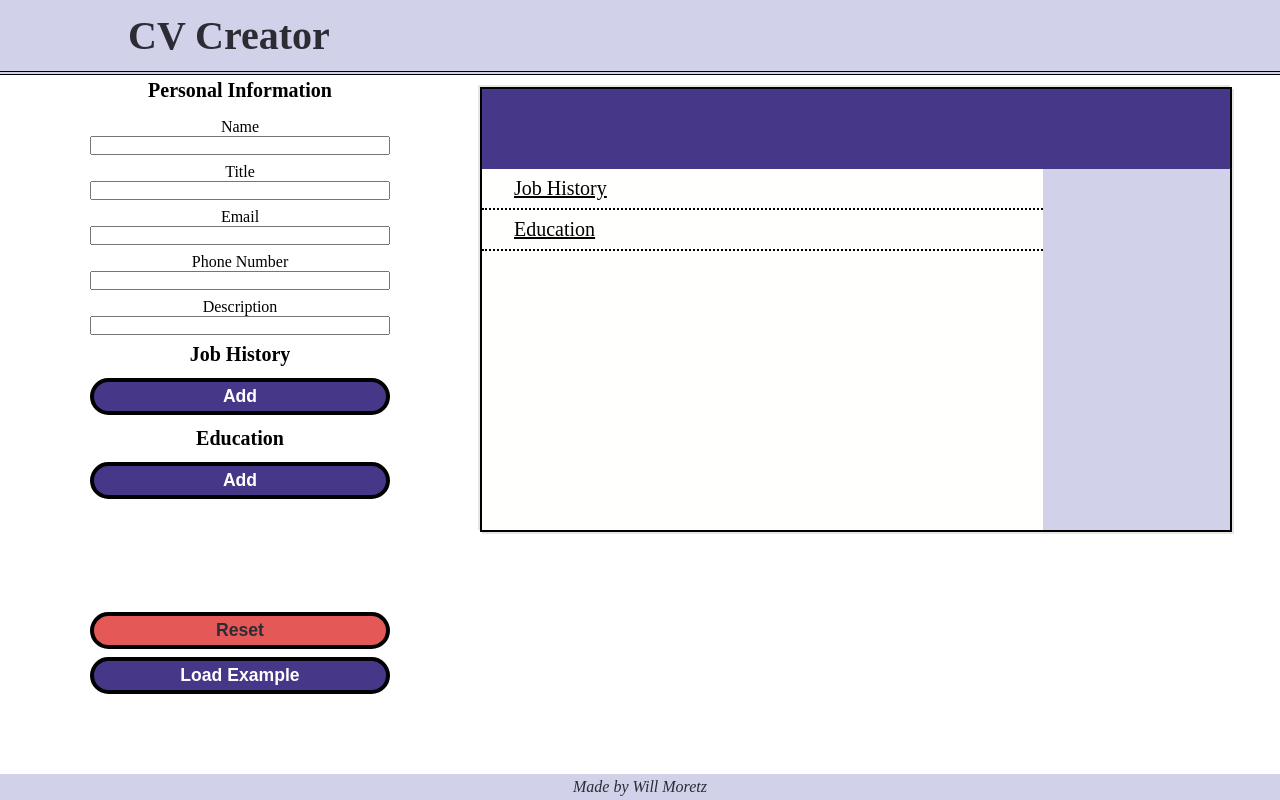
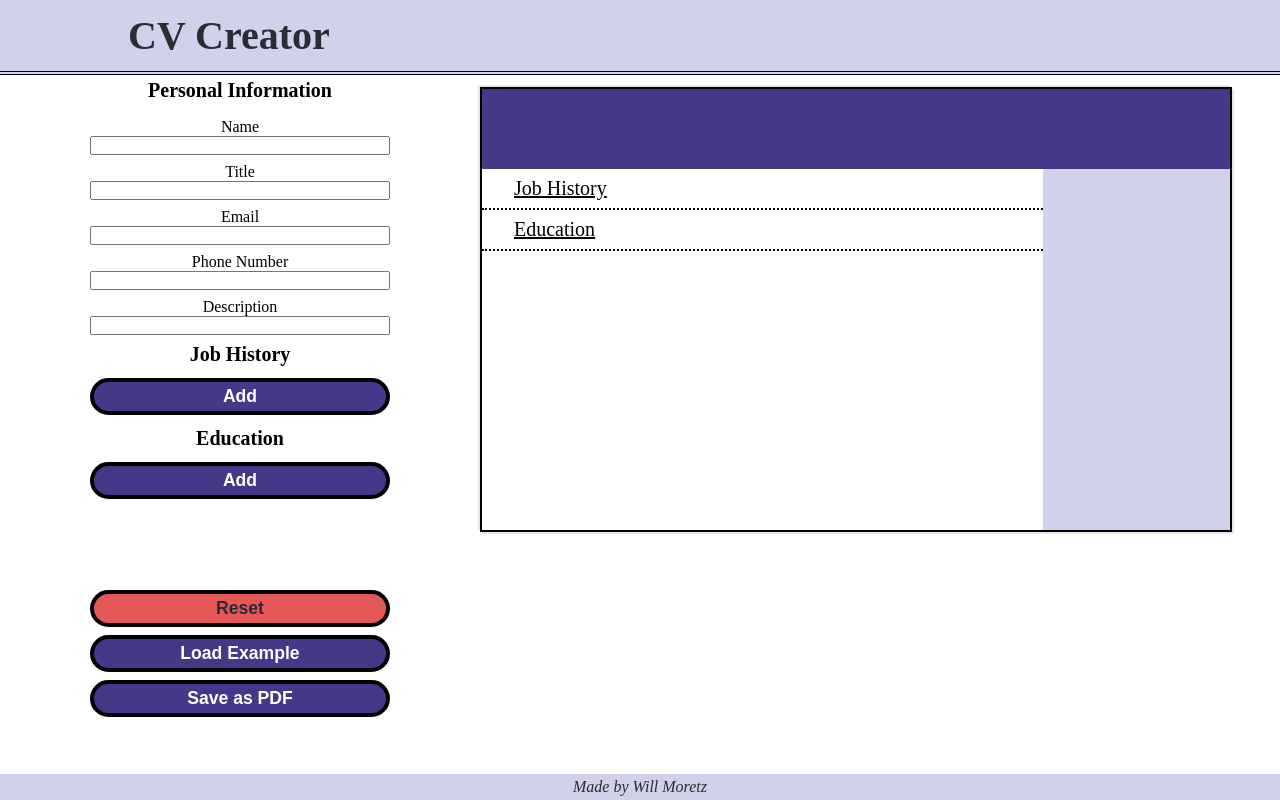
Before and after one commit to WillMoretz/cv-creator, a React (Create React App) app: page / in a window 1280 px wide. Built offline with nearby package versions, Linux system fonts and the light colour scheme.

Commit message:
added save as pdf feature

```diff
--- a/package.json
+++ b/package.json
@@ -6,6 +6,8 @@
     "@testing-library/jest-dom": "^5.16.5",
     "@testing-library/react": "^13.4.0",
     "@testing-library/user-event": "^13.5.0",
+    "html2canvas": "^1.4.1",
+    "jspdf": "^2.5.1",
     "react": "^18.2.0",
     "react-dom": "^18.2.0",
     "react-scripts": "5.0.1",
--- a/src/App.js
+++ b/src/App.js
@@ -5,6 +5,8 @@ import CV from "./components/CV";
 import Education from "./components/Education";
 import JobHistory from "./components/JobHistory";
 import PersonalInfo from "./components/PersonalInfo";
+import jsPDF from "jspdf";
+import html2canvas from "html2canvas";
 import "./index.css";
 
 export default class App extends Component {
@@ -209,6 +211,17 @@ export default class App extends Component {
     }
   }
 
+  saveCV() {
+    const pdfComponent = document.querySelector(".cover-letter");
+    html2canvas(pdfComponent).then((canvas) => {
+      const imgData = canvas.toDataURL("image/png");
+      const pdf = new jsPDF();
+      pdf.addImage(imgData, "JPEG", 0, 0);
+      // pdf.output('dataurlnewwindow');
+      pdf.save("download.pdf");
+    });
+  }
+
   render() {
     return (
       <div className="App">
@@ -244,6 +257,7 @@ export default class App extends Component {
             >
               Load Example
             </button>
+            <button onClick={() => this.saveCV()}>Save as PDF</button>
           </div>
         </section>
         <footer>Made by Will Moretz</footer>
```
Also changed, not shown: 1 other file (tests, documents, lock files or other folders).
